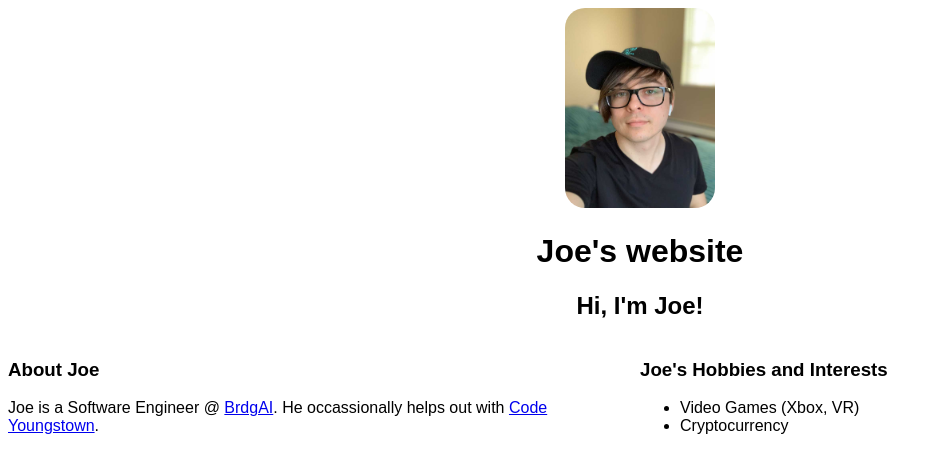
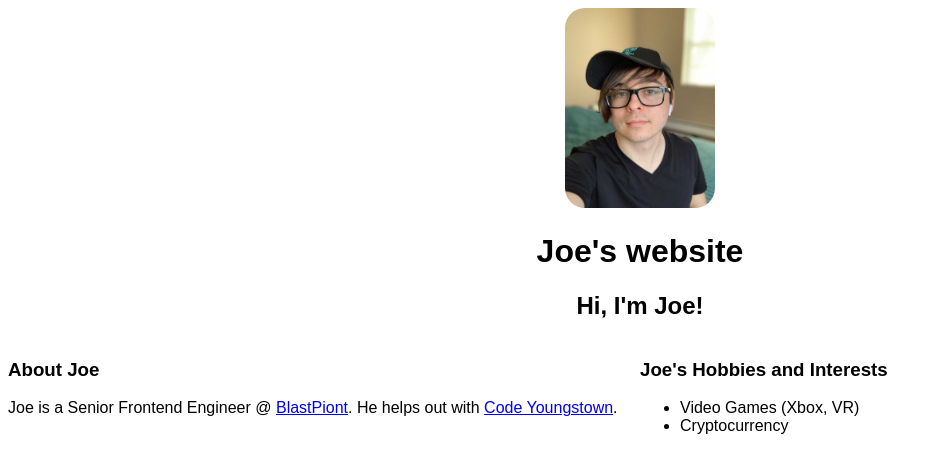
Before and after one commit to JoeDuncko/hackysu-2021-profile, a plain HTML site: page index.html in a window 1280 px wide. Shown: the whole page, without its empty margins (0-942 px from the left). Drawn offline with Linux system fonts and the light colour scheme.

Commit message:
I work at BlastPoint now

```diff
--- a/index.html
+++ b/index.html
@@ -45,8 +45,8 @@
       <div class="section">
         <h3>About Joe</h3>
         <p>
-          Joe is a Software Engineer @ <a href="https://brdg.ai">BrdgAI</a>. He
-          occassionally helps out with
+          Joe is a Senior Frontend Engineer @
+          <a href="https://blastpoint.com/">BlastPiont</a>. He helps out with
           <a href="https://codeyoungstown.com">Code Youngstown</a>.
         </p>
       </div>
```
